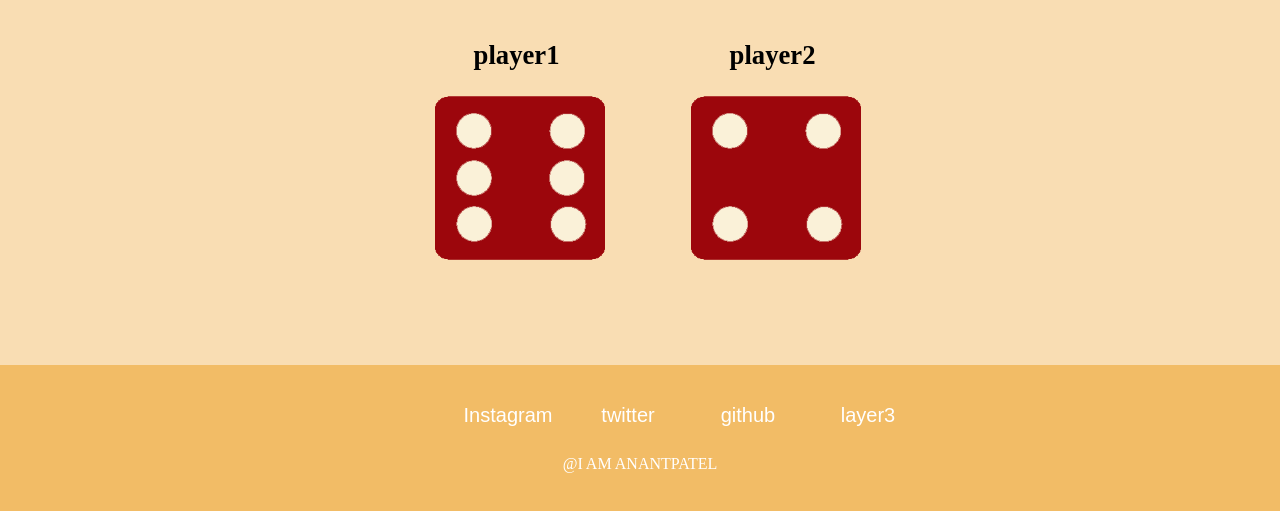
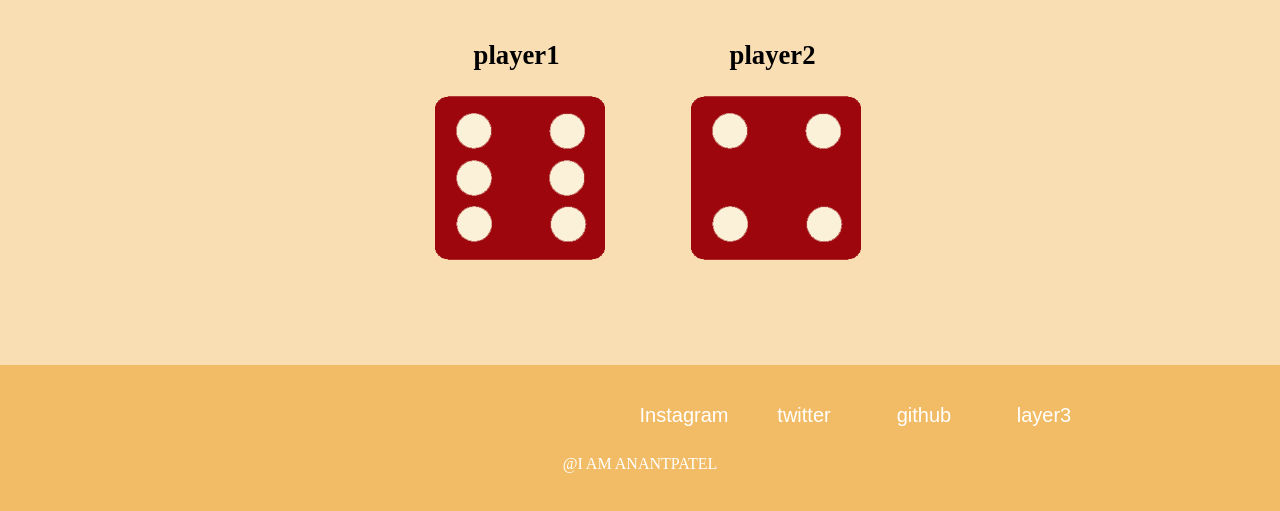
Before and after one commit to ANANTPATEL505/project2, a plain HTML site: page index.html in a window 1280 px wide. Shown: the part 285-796 px from the top of the page. Drawn offline with Linux system fonts and the light colour scheme.

Commit message:
Update style.css

```diff
--- a/style.css
+++ b/style.css
@@ -42,11 +42,13 @@ h2{
     height: 150px;
 }
 .c1{
+    margin-left:auto;
+    margin-right: auto;
     padding: 3% 0 1% 0;
-   margin-left: 35%;
+    margin-left: 35%;
     display: grid;
     grid-template-columns:repeat(auto-fit,minmax(110px,120px));
-    text-align: center;
+    justify-content: center;
 
 }
 .flink{
```
